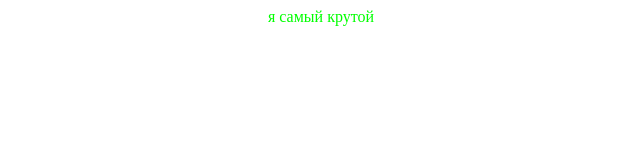
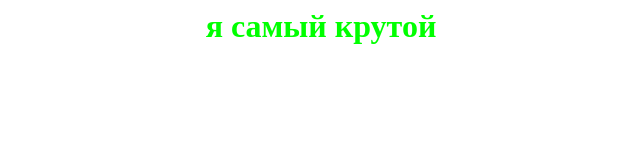
Before and after one commit to nekich77792/4-B, a plain HTML site: page index.html in a window 1280 px wide. Shown: the whole page, without its empty margins (319-959 px from the left). Drawn offline with Linux system fonts and the light colour scheme.

Commit message:
увеличенный текст

```diff
--- a/index.html
+++ b/index.html
@@ -15,7 +15,7 @@
   </head>
     <body>
       <div class="title">
-      <p align="center" >я самый крутой</p>
+      <h1 align="center" >я самый крутой</h1>
       <div/>
 
     </body>
```
